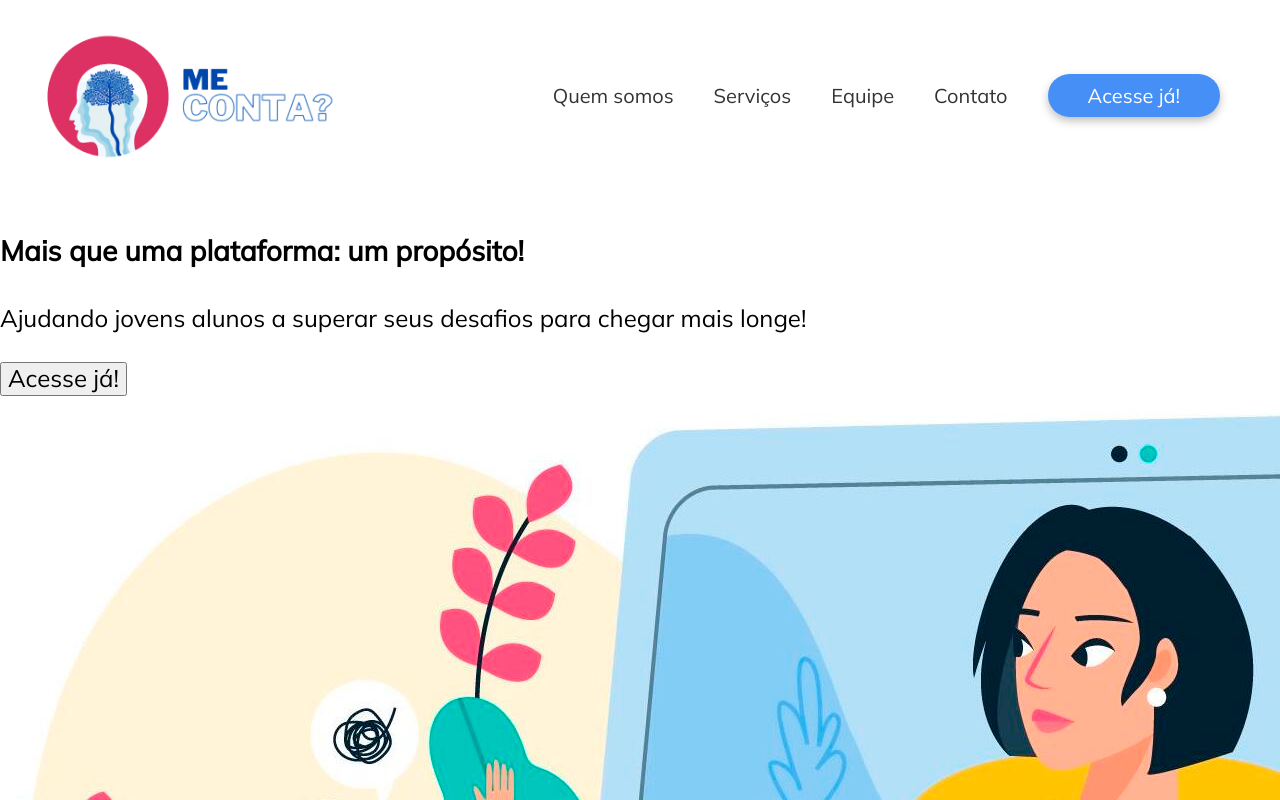
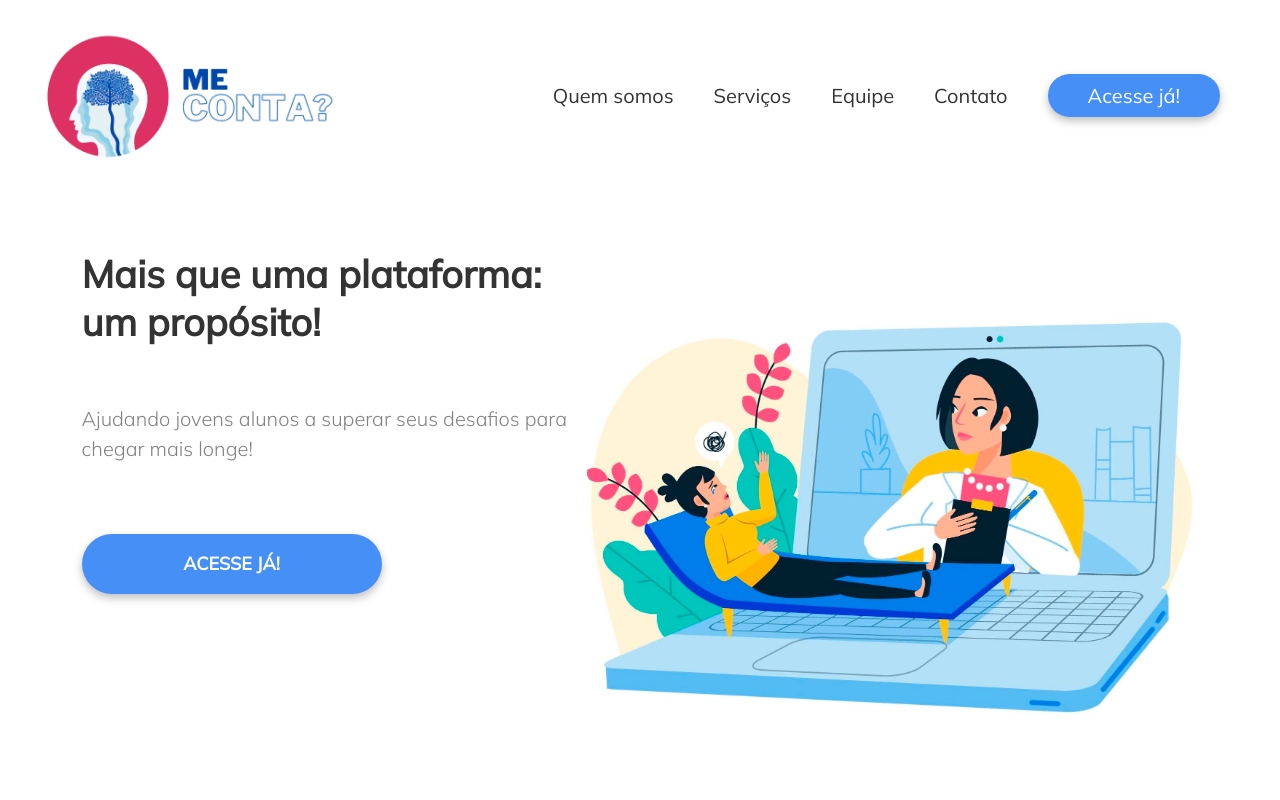
Before and after one commit to pedrocarlos-ti/landing-page-meconta, a React (Create React App) app: page / in a window 1280 px wide. Shown: the top 800 px of the page. Built offline with nearby package versions, Linux system fonts and the light colour scheme.

Commit message:
add: Hero component desktop :tada:

```diff
--- a/src/components/Hero/index.js
+++ b/src/components/Hero/index.js
@@ -5,6 +5,7 @@ import HeroImage from "../../assets/hero.jpeg";
 export default function Hero() {
   return (
     <div className="hero">
+      <div className="hero__box">
         <h3 className="hero__title ">
           Mais que uma plataforma:{"\n"}um propósito!
         </h3>
@@ -13,7 +14,7 @@ export default function Hero() {
         </p>
 
         <button className="hero__btn">Acesse já!</button>
-
+      </div>
       <img className="hero__img" src={HeroImage} alt="" />
     </div>
   );
--- a/src/components/Hero/styles.css
+++ b/src/components/Hero/styles.css
@@ -53,3 +53,64 @@
     margin: 2rem 0;
   }
 }
+
+/* Desktop */
+
+@media screen and (min-width: 601px) {
+  .hero {
+    background-color: #fff;
+    height: 79vh;
+    display: flex;
+    justify-content: center;
+    align-items: center;
+    /* padding: 0 0rem; */
+  }
+
+  .hero__box {
+    max-width: 50rem;
+    margin-bottom: 20rem;
+  }
+
+  .hero__title {
+    font-size: 3.8rem;
+    font-weight: 700;
+    color: #333333;
+    white-space: pre-wrap;
+    line-height: normal;
+  }
+
+  .hero__subtitle {
+    font-size: 2rem;
+    font-weight: 300;
+    color: #828282;
+    padding: 2rem 0;
+  }
+
+  .hero__btn {
+    border: none;
+    background-color: #458ff6;
+    width: 30rem;
+    height: 6rem;
+    border-radius: 5.5rem;
+    filter: drop-shadow(0px 4px 4px rgba(0, 0, 0, 0.25));
+    margin: 3rem 0;
+    color: #fff;
+    text-transform: uppercase;
+    font-weight: bold;
+    font-size: 1.8rem;
+    cursor: pointer;
+    transition: background-color 0.75s;
+  }
+
+  .hero__btn:hover {
+    background-color: #0545ab;
+  }
+
+  .hero__img {
+    height: 40rem;
+    object-fit: contain;
+    -webkit-user-drag: none;
+    margin: 0;
+    padding: 0;
+  }
+}
```
Lines whose indentation alone changed are shown as unchanged.
